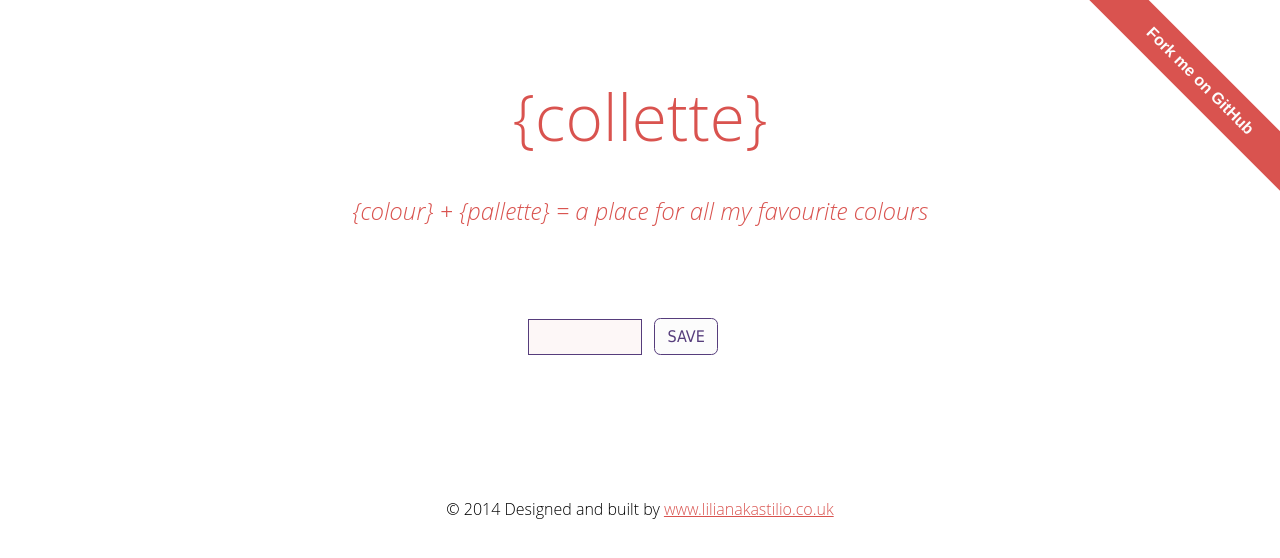
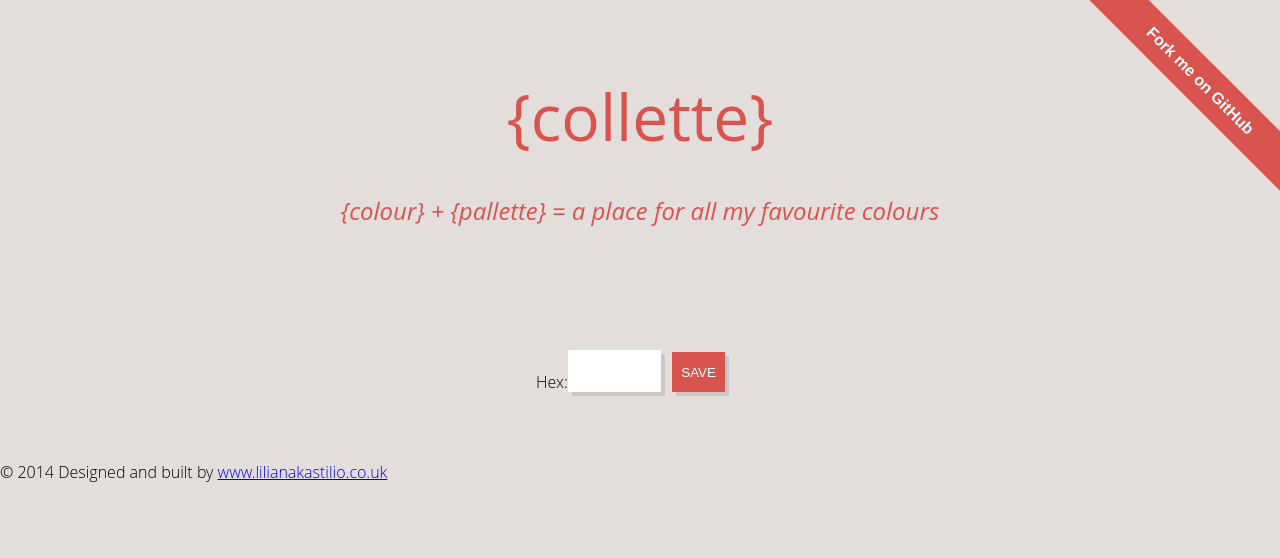
Before and after one commit to lili2311/collette, a Django app: page / in a window 1280 px wide. Shown: the top 558 px of the page. Run offline with Django 3.2, Linux system fonts and the light colour scheme; data that the repository does not hold is empty.

Commit message:
Flat css style

```diff
--- a/collette/assets/css/collette.css
+++ b/collette/assets/css/collette.css
@@ -2,25 +2,37 @@ body {
   margin:0 auto;
   padding:0;
   line-height:1.3em;
-  font-family:"open Sans Light";
+  font-family:"open Sans";
+  font-weight:100;
+  background:#e3dedb;
 }
 ul {
   list-style:none;
   margin:0 auto;
   display:block;
-  padding:1em 0 3em 0;
 }
 ul li {
-  margin: 1em 0.8em;
+  margin: 0 0 0 1em;
   display:inline-block;
 }
 .color-circle {
-  width:6em;
-  height:6em;
-  border-radius:6em;
+  width:10em;
+  height:10em;
   display:block;
-  border: 0.1em solid #563d7c;
+  border: 1em solid #fcfcfc;
+  border-bottom-width: 0;
+  box-shadow:1px 1px 1px 1px rgba(0,0,0,.1) inset;
 }
+.color-container {
+  box-shadow:4px 4px 0px rgba(0,0,0,.1);
+}
+.color-container:hover {
+  opacity:0.8;
+  transform: scale(1.01);
+  cursor: pointer;
+
+}
+
 h2 {
   text-align:center;
   color:#d9534f;
@@ -38,86 +50,67 @@ h1 {
   text-transform:lowercase;
 }
 .color-text {
-  vertical-align:middle;
+  background:#fcfcfc;
   line-height:1.3em;
   text-align: center;
-  padding:2.3em 0;
+  padding:0.5em 0;
+  border: .7em solid #fcfcfc;
   height:1em;
   display:block;
-  color:#fcfcfc;
   font-weight:bold;
   letter-spacing:0.1em;
   text-transform:uppercase;
+  margin: 0 0 1em 0;
+  color:#181818;
 }
-input {
+
+input[type=text] {
   width:6em;
-  background-color:#fdf7f7;
-  border: 0.1em solid #563d7c;
-  margin:0 auto;
-  font-size:1em;
+  background-color:#fff;
+  border: 0;
+  margin:0;
+  padding:0.1em 0.5em;
+  line-height:1.3em;
+  height:3em;
   display:inline-block;
   vertical-align:bottom;
-  color:#d9534f;
-  padding:.5em;
+  color:#111;
+  box-shadow:4px 4px 0px rgba(0,0,0,.1);
 
 }
-
-input:focus {
-  border-color:#ff3d7c;
-
-}
-button {
-  border:0.1em solid #563d7c;
+button, #submit-color {
+  border:0;
   width:4em;
-  border-radius:0.4em;
-  padding:.5em;
-  font-size:1em;
+  box-shadow:4px 4px 0px rgba(0,0,0,.1);
+  margin-left:0.5em;
+  padding:0.1em 0.5em;
+  line-height:1.3em;
+  height:3em;
   vertical-align:bottom;
   text-align:center;
-  margin:0 0 0 .5em;
   cursor: pointer;
   display:inline-block;
-  font-family:"Tahoma";
   font-weight:400;
   text-transform:uppercase;
-  color:#563d7c;
-  background-color:#fcfcfc;
+  color:#fff;
+  background-color:#d9534f;
   text-decoration:none;
 }
-button:hover {
-  color:#fff;
-  background-color:#563d7c;
-}
-label {
-  display:none;
-}
-
-form {
-  margin:0 auto;
-  padding:3em 0;
-  display:inline-block;
+#submit-color:hover {
+  background:#d43f3a;
 }
 
 #form-container {
   margin:0 auto;
-  max-width:14em;
-  min-width:11em;
+  height:2em;
+  padding:5em 0;
+  width:13em;
 }
-
-
+form {
+  display:inline-block;
+}
 #container {
   margin:0 auto;
   padding:0;
-  max-width:50em;
+  max-width:70em;
 }
-
-footer {
-  text-align: center;
-  padding:2em;
-
-}
-
-footer a {
-    color:#d9534f;
-
-}
--- a/collette/templates/pallette/colour_list.html
+++ b/collette/templates/pallette/colour_list.html
@@ -10,8 +10,9 @@
   <ul id="color-list">
     {% for colour in colours %}
       <li>
-        <div class="color-circle" style="background-color:#{{ colour.hex }}">
-          <span class="color-text" style="color:black">#{{ colour.hex }}</span>
+        <div class="color-container">
+          <div class="color-circle" style="background-color:#{{ colour.hex }}"></div>
+          <span class="color-text">#{{ colour.hex }}</span>
         </div>
       <li>
     {% endfor %}
```
